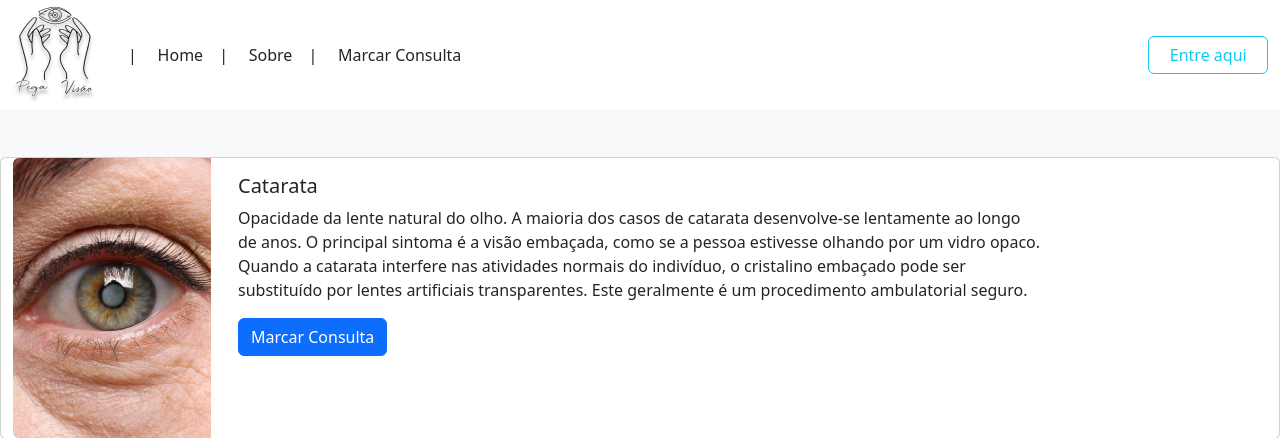
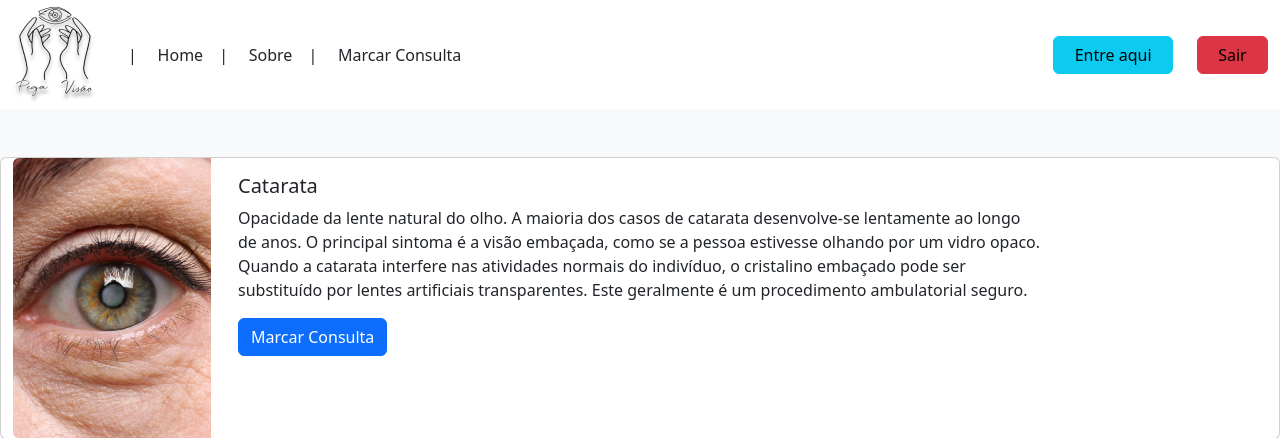
Before and after one commit to EnzoFerroni/ProjetoPegaVisao, a Django app: page /atendimento/1 in a window 1280 px wide. Shown: the top 438 px of the page. Run offline with Django 5.2, Linux system fonts and the light colour scheme; data comes from the database, SQL or seed files in the repository; both versions use the stored data as it was after the commit; some libraries are stand-ins or nearby versions.

Commit message:
botao sair + views CRUD consulta

```diff
--- a/apps/PV/urls.py
+++ b/apps/PV/urls.py
@@ -1,11 +1,15 @@
 from django.urls import path
-from apps.PV.views import index, sobre, consulta, atendimento
+from apps.PV.views import\
+    index, sobre, atendimento, nova_consulta, editar_consulta, deletar_consulta
 from apps.Usuarios.views import cadastro
 
 urlpatterns = [
     path('', index, name='index'),
     path('sobre/', sobre, name='sobre'),
     path('cadastro/', cadastro, name='cadastro'),
-    path('consulta/', consulta, name='consulta'),
     path('atendimento/<int:atendimento_id>', atendimento, name='atendimento'),
+    path('nova-consulta/', nova_consulta, name='nova_consulta'),
+    path('editar-consulta/', editar_consulta, name='editar_consulta'),
+    path('deletar-consulta/', deletar_consulta, name='deletar_consulta'),
+
 ]
--- a/apps/PV/views.py
+++ b/apps/PV/views.py
@@ -12,14 +12,21 @@ def sobre(request):
     form = LoginForms()
     return render(request, 'clinica/sobre.html', {'form':form})
 
-def consulta(request):
+
+def atendimento(request, atendimento_id):
+    form = LoginForms()
+    atendimento = get_object_or_404(Atendimento, pk=atendimento_id)
+    return render(request, 'clinica/atendimento.html', {"atendimento": atendimento, 'form':form})
+
+def nova_consulta(request):
     if not request.user.is_authenticated:
         messages.error(request, "Faça login ou realize o cadastro antes de marcar uma consulta!")
         return redirect ('index')
     form = LoginForms()
     return render(request, 'clinica/consulta.html', {'form':form})
 
-def atendimento(request, atendimento_id):
-    form = LoginForms()
-    atendimento = get_object_or_404(Atendimento, pk=atendimento_id)
-    return render(request, 'clinica/atendimento.html', {"atendimento": atendimento, 'form':form})
+def editar_consulta(request):
+    pass
+
+def deletar_consulta(request):
+    pass
--- a/templates/clinica/atendimento.html
+++ b/templates/clinica/atendimento.html
@@ -14,7 +14,7 @@
         <div class="card-body">
           <h5 class="card-title">{{ atendimento.nome }}</h5>
           <p class="card-text">{{ atendimento.descricao }}</p>
-          <a href="{% url 'consulta' %}" class="btn btn-primary">Marcar Consulta</a>
+          <a href="{% url 'nova_consulta' %}" class="btn btn-primary">Marcar Consulta</a>
         </div>
       </div>
     </div>
--- a/templates/clinica/base.html
+++ b/templates/clinica/base.html
@@ -25,11 +25,13 @@
               <a class="text-dark nav-link" aria-current="page" href="{% url 'sobre' %}">| &nbsp;&nbsp;&nbsp; Sobre</a>
             </li>
             <li class="nav-item">
-              <a class="text-dark nav-link" aria-current="page" href="{% url 'consulta' %}">| &nbsp;&nbsp;&nbsp; Marcar Consulta</a>
+              <a class="text-dark nav-link" aria-current="page" href="{% url 'nova_consulta' %}">| &nbsp;&nbsp;&nbsp; Marcar Consulta</a>
             </li>
           </ul>
 
-          <button class="btn btn-outline-info" type="button" data-bs-toggle="modal" data-bs-target="#exampleModal">&nbsp; Entre aqui &nbsp;</button>
+          <button class="btn btn-info" type="button" data-bs-toggle="modal" data-bs-target="#exampleModal">&nbsp; Entre aqui &nbsp;</button>
+          <a  href={% url 'logout' %}> <button style="color: black;" class="btn btn-danger ms-4" type="button" >&nbsp; Sair &nbsp;</button> </a>
+
           <!-- Modal -->
           <div class="modal fade" id="exampleModal" tabindex="-1" aria-labelledby="exampleModalLabel" aria-hidden="true">
             <div class="modal-dialog">
```
Also changed, not shown: db.sqlite3.
